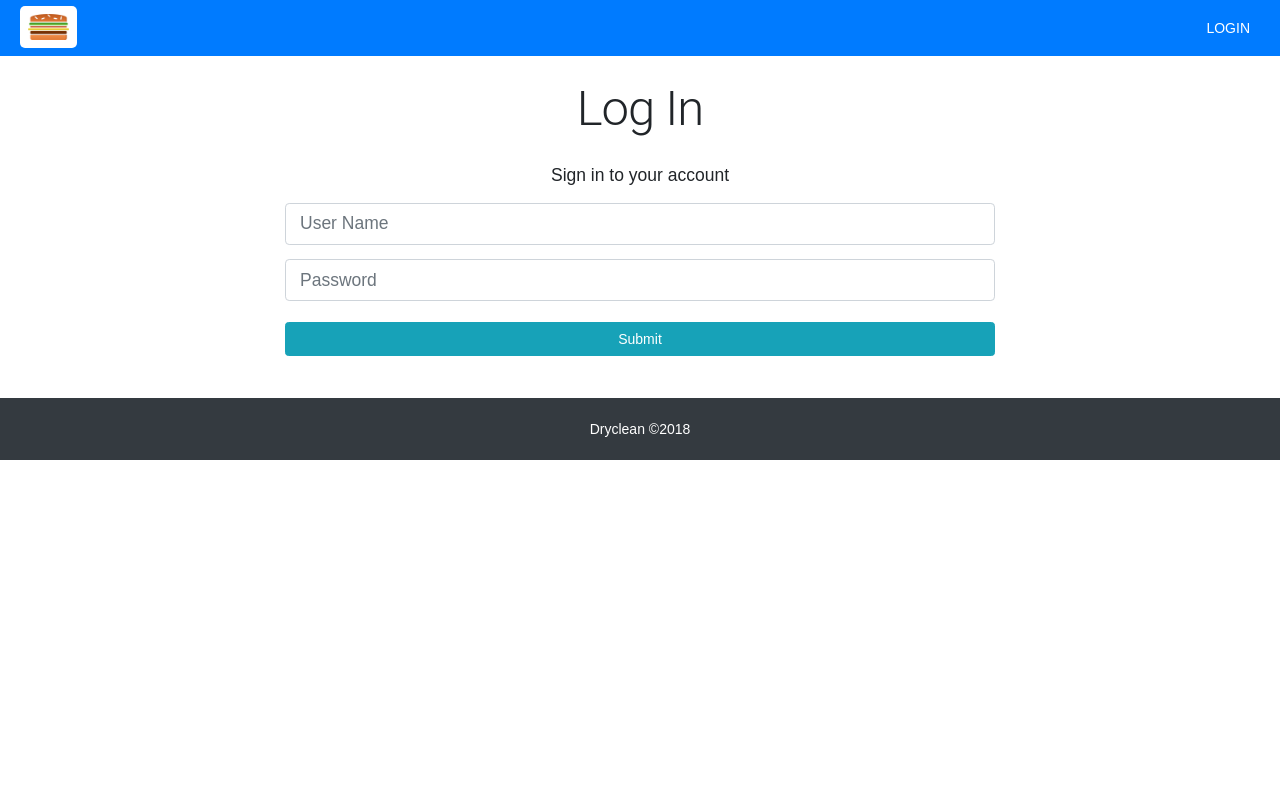
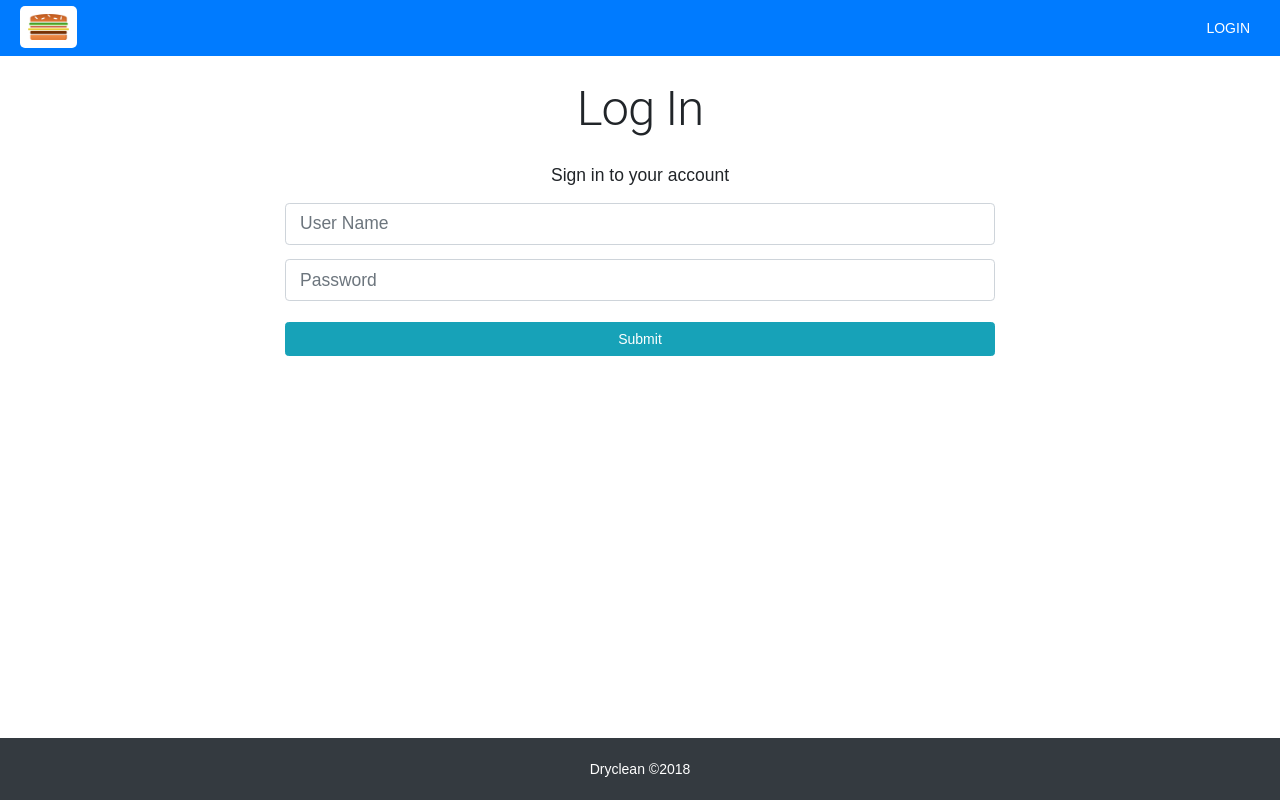
Before and after one commit to digbijaya/ProjectDryClean, a React app in the folder client/: page /login in a window 1280 px wide. Built offline with nearby package versions, Linux system fonts and the light colour scheme.

Commit message:
fixed footer

```diff
--- a/client/src/components/layout/Footer.js
+++ b/client/src/components/layout/Footer.js
@@ -2,7 +2,7 @@ import React from "react";
 
 export default () => {
   return (
-    <footer className="bg-dark text-white mt-5 p-4 text-center">
+    <footer className="bg-dark text-white mt-5 p-4 text-center fixed-bottom">
       Dryclean &copy;{new Date().getFullYear()}
     </footer>
   );
```
